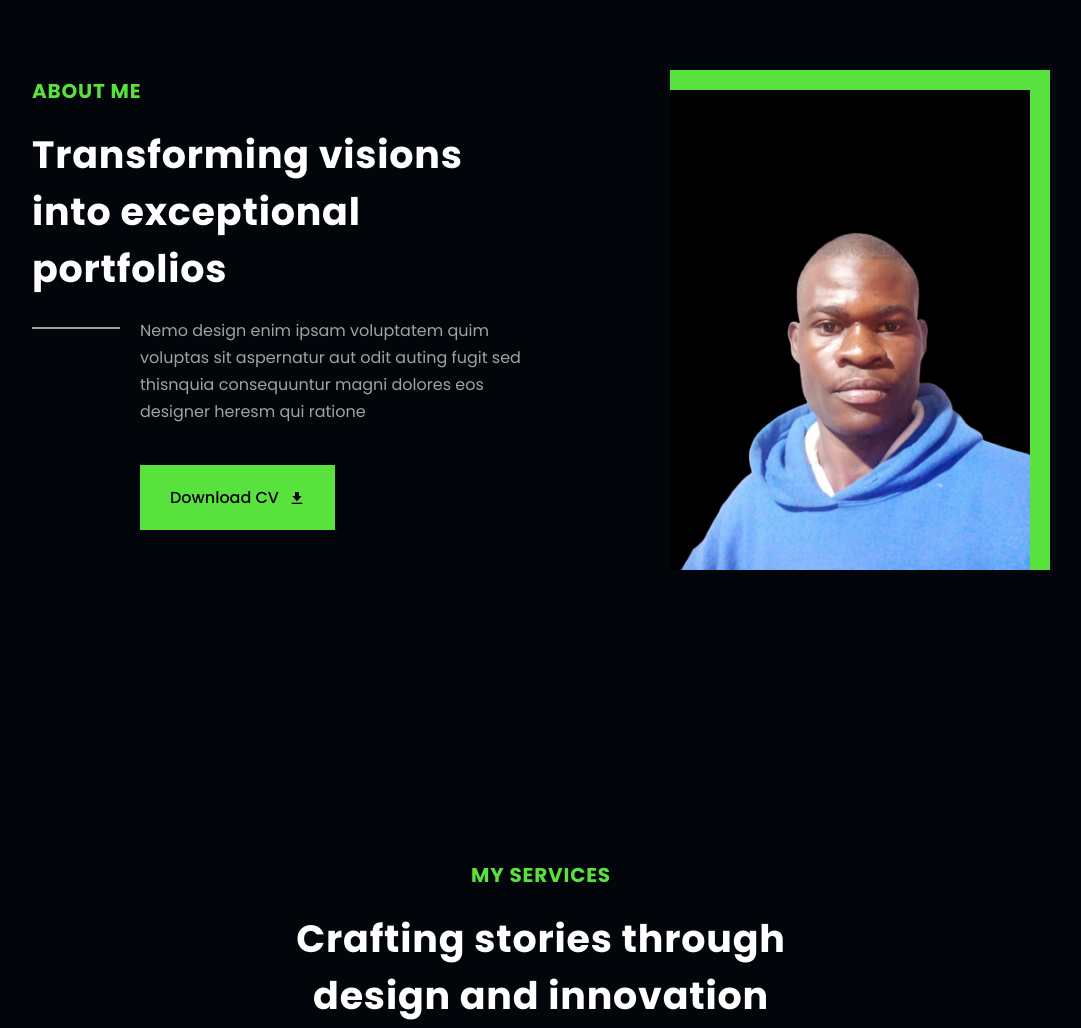
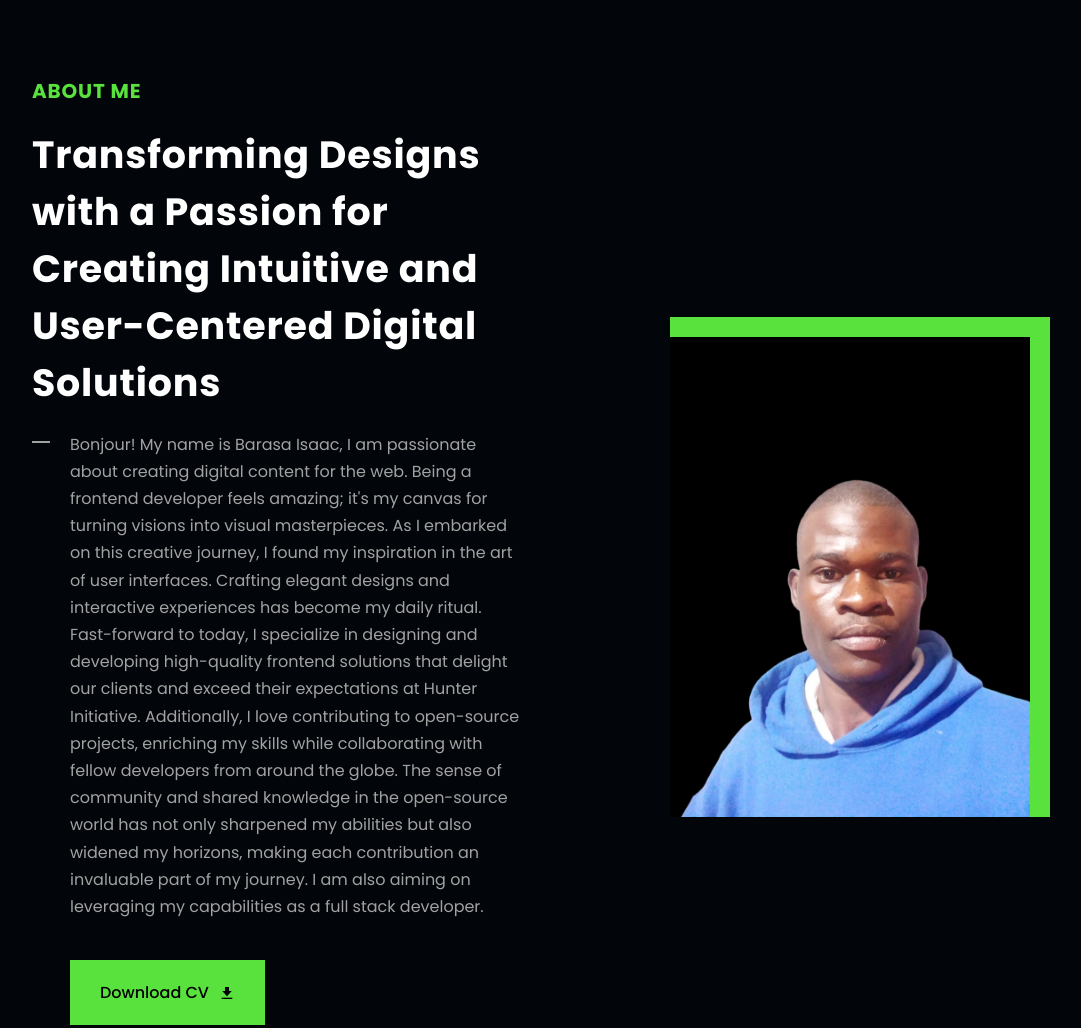
Before and after one commit to HeLaughs/Portfolio-1, a plain HTML site: page index.html in a window 1280 px wide. Shown: the part 840-1868 px from the top of the page, without its empty margins (99-1180 px from the left). Drawn offline with nearby package versions, Linux system fonts and the light colour scheme.

Commit message:
update about section

```diff
--- a/index.html
+++ b/index.html
@@ -162,16 +162,17 @@
             <!-- title and subtitle  -->
             <h3 class="section-title">ABOUT ME</h3>
             <h5 class="section-subtitle-left" data-aos="fade-up">
-              Transforming visions into exceptional portfolios
+              Transforming Designs with a Passion for Creating Intuitive and User-Centered Digital Solutions
             </h5>
             <div class="my-20">
               <div class="flex gap-20">
                 <div class="line my-10"></div>
                 <div>
                   <p>
-                    Nemo design enim ipsam voluptatem quim voluptas sit
-                    aspernatur aut odit auting fugit sed thisnquia consequuntur
-                    magni dolores eos designer heresm qui ratione
+                    Bonjour! My name is Barasa Isaac, I am passionate about creating digital content for the web. Being a frontend developer feels amazing; it's my canvas for turning visions into visual masterpieces. As I embarked on this creative journey, I found my inspiration in the art of user interfaces. Crafting elegant designs and interactive experiences has become my daily ritual.
+Fast-forward to today, I specialize in designing and developing high-quality frontend solutions that delight our clients and exceed their expectations at Hunter Initiative.
+Additionally, I love contributing to open-source projects, enriching my skills while collaborating with fellow developers from around the globe. The sense of community and shared knowledge in the open-source world has not only sharpened my abilities but also widened my horizons, making each contribution an invaluable part of my journey.
+I am also aiming on leveraging my capabilities as a full stack developer.
                   </p>
                   <div class="my-40">
                     <button class="btn download-btn flex items-center gap-10">
```
